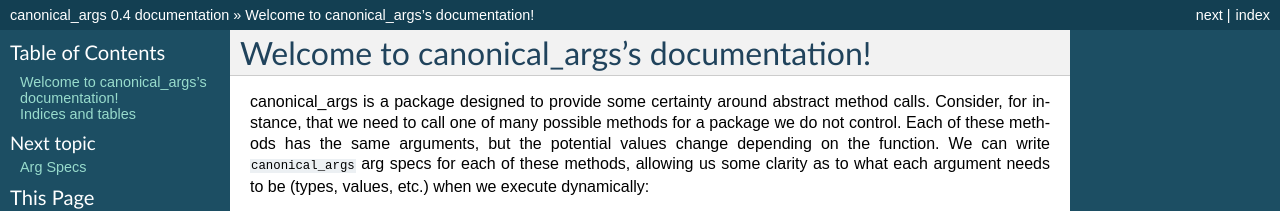
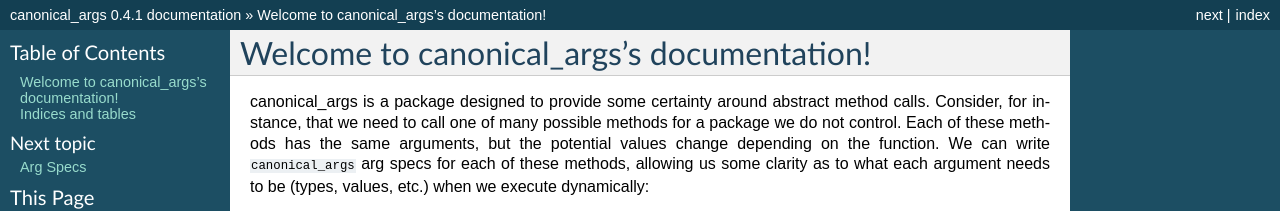
Before and after one commit to shonteag/canonical_args, a Sphinx documentation site: the page built from doc/source/index.rst, in a window 1280 px wide and 900 px high. Shown: the top 211 px of the window. Built offline with Sphinx 7.4.7, drawn with Linux system fonts in a browser that asks for light colours; some of the changed text lies outside the part shown.

Commit message:
+ version update

```diff
--- a/doc/source/conf.py
+++ b/doc/source/conf.py
@@ -28,7 +28,7 @@ author = u'Shonte Amato-Grill'
 # The short X.Y version
 version = u''
 # The full version, including alpha/beta/rc tags
-release = u'0.4'
+release = u'0.4.1'
 
 
 # -- General configuration ---------------------------------------------------
--- a/setup.py
+++ b/setup.py
@@ -6,7 +6,7 @@ description = "A module for dynamically registering, checking, and"\
 long_description = open("README.rst").read()
 
 setup(name="canonical_args",
-	  version="0.4",
+	  version="0.4.1",
 	  description=description,
 	  long_description=long_description,
 	  author="Shonte Amato-Grill",
```
